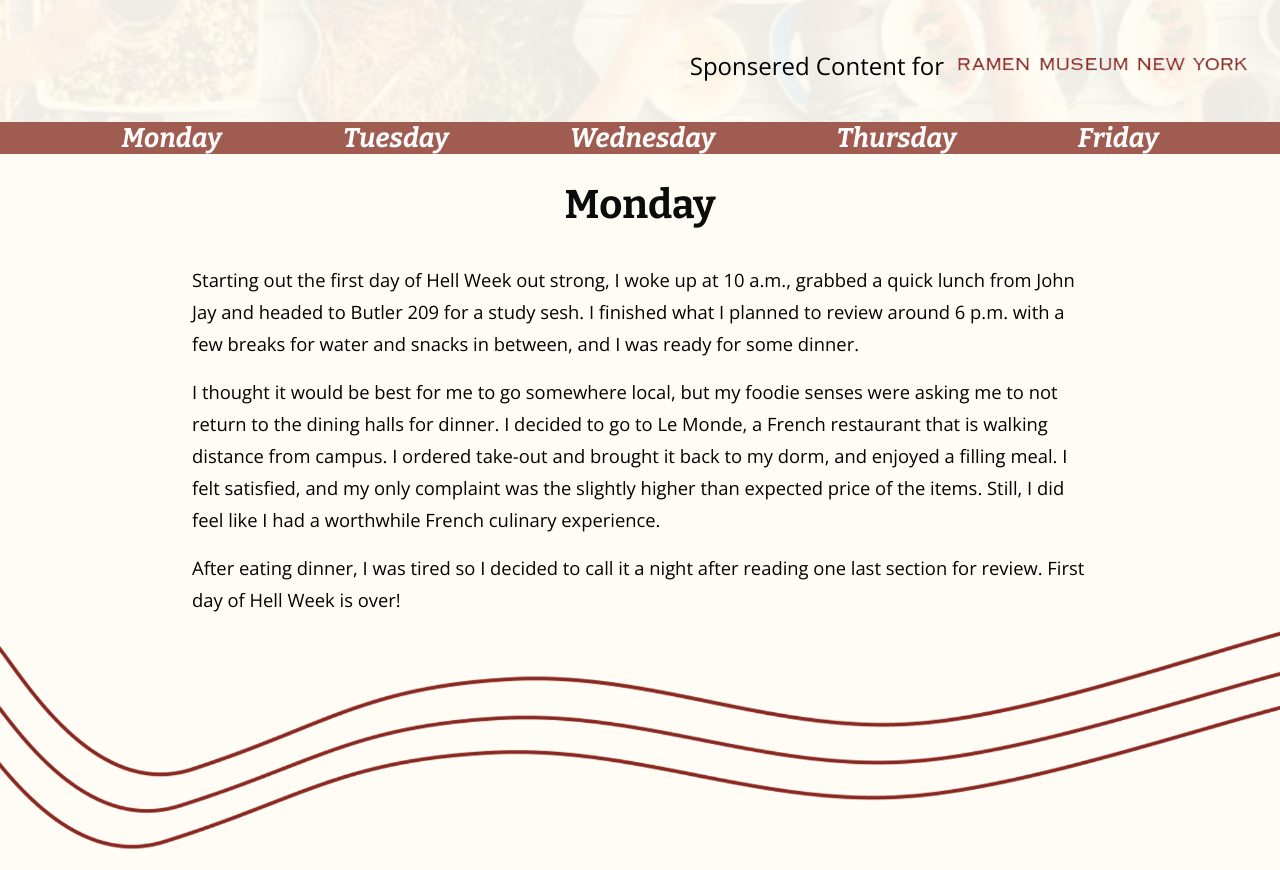
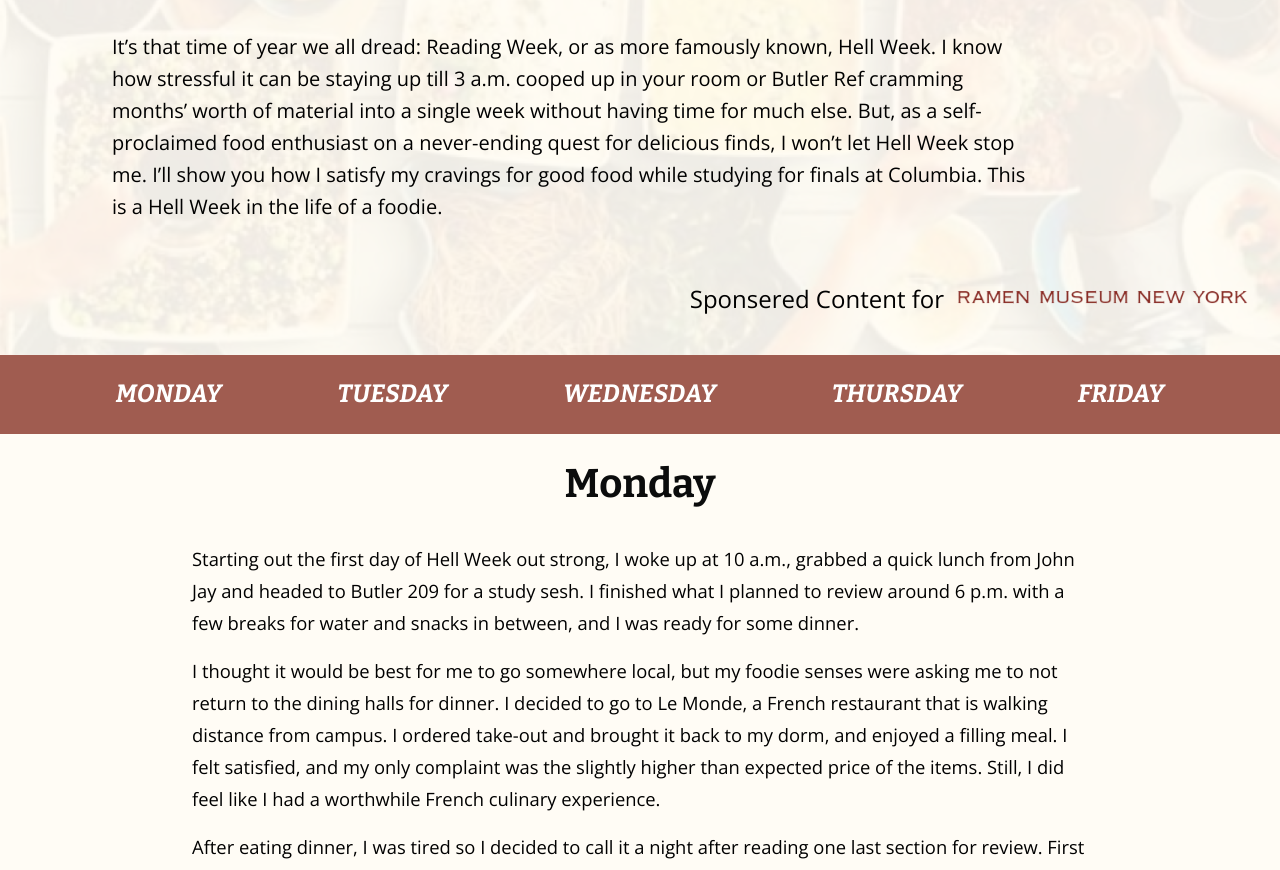
Before and after one commit to spectatorpublishing/ramen-museum, a React (Create React App) app: page / in a window 1280 px wide. Shown: the part 560-1430 px from the top of the page. Built offline with nearby package versions, Linux system fonts and the light colour scheme.

Commit message:
:grin: mobile responsive, working on dropdown

```diff
--- a/src/App.css
+++ b/src/App.css
@@ -1,4 +1,4 @@
-.weekday {
+/* .weekday {
 	display: flex;
 	text-align: center;
 	flex-direction: row;
@@ -11,16 +11,16 @@
 #nav a {
 	text-decoration: none;
 	color: #fbfbfb;
-	font-weight: 500;
+	font-weight: 200;
 	font-style: italic;
-	line-height: 32.4px;
-	font-size: 27px;
+	line-height: 79px;
+	font-size: 25px;
 }
 
 #nav .active {
 	color: white;
 	font-weight: 700;
-	line-height: 36px;
+	line-height: 79px;
 	font-size: 30px;
 	font-style: normal;
 }
@@ -29,4 +29,31 @@
 	position: -webkit-sticky;
 	position: sticky;
 	top: 0;
-}
+} */
+
+.menu {
+	border-radius: 8px;
+	position: absolute;
+	top: 60px;
+	right: 0;
+	width: 300px;
+	box-shadow: 0 1px 8px rgba(0, 0, 0, 0.3);
+	opacity: 0;
+	visibility: hidden;
+	transform: translateY(-20px);
+	transition: opacity 0.4s ease, transform 0.4s ease, visibility 0.4s;
+  }
+
+  .menu.active {
+	opacity: 1;;
+	visibility: visible;
+	transform: translateY(0);
+  }
+
+
+  .menu-container {
+	@media only screen and (min-width: 425px){
+	position: relative;
+	}
+	display: no;
+  }
--- a/src/App.js
+++ b/src/App.js
@@ -7,9 +7,12 @@ import Tuesday from './sections/Tuesday'
 import Wednesday from './sections/Wednesday'
 import Thursday from './sections/Thursday'
 import Friday from './sections/Friday'
-import Nav from './components/Nav'
 import {useState} from 'react'
 import styled from 'styled-components'
+import Monav from './sections/Monav';
+import Webnav from './sections/Webnav';
+import $ from 'jquery';
+
 
 const DesktopNav=styled.div`
   @media only screen and (max-width: 425px) {
@@ -28,10 +31,17 @@ function App() {
     window.location.replace(hash)
   }
 
+  var items = $("a");
+
+  items.on("click",function(){
+    items.removeClass("active");
+    $(this).toggleClass("active");
+  });
+
   return (
       <div>
-        <Home />
-        <div id="nav"><Nav /></div>
+        <Home/>
+        <Webnav />
         <Monday current={current} />
         <Tuesday current={current} />
         <Wednesday current={current} />
--- a/src/components/Nav.jsx
+++ /dev/null
@@ -1,37 +0,0 @@
-import $ from 'jquery';
-import '../App.css'
-
-function Nav() {
-
-    //creates object of all elements with <a> tag
-    var items = $("a");
-
-    //onclick function that removes the active class from all previous
-    //<a> elements and   adds it back to elemtn that was clicked
-
-    items.on("click",function(){
-        items.removeClass("active");
-        $(this).toggleClass("active");
-    });
-
-
-    return(
-
-        <div className="weekday">
-
-        <a href="#Monday">Monday</a>
-
-        <a href="#Tuesday">Tuesday</a>
-
-        <a href="#Wednesday">Wednesday</a>
-
-        <a href="#Thursday">Thursday</a>
-
-        <a href="#Friday">Friday</a>
-
-        </div>
-    )
-
-}
-
-export default Nav
--- /dev/null
+++ b/src/sections/Dropdown.js
@@ -0,0 +1,26 @@
+import React from 'react';
+import styled from 'styled-components';
+import {useState, useRef} from 'react'
+import Monav from './Monav';
+
+
+const Dropdown = () => {
+    const dropdownRef = useRef(null);
+    const [isActive, setIsActive] = useState(false);
+    const onClick = () => setIsActive(!isActive);
+
+    return (
+        <div className="menu-container">
+            <button onClick={onClick}>
+                <img src="https://steamcdn-a.akamaihd.net/steamcommunity/public/images/avatars/df/df7789f313571604c0e4fb82154f7ee93d9989c6.jpg" alt="User avatar" />
+            </button>
+            <nav ref={dropdownRef} className={`menu ${isActive ? 'active' : 'inactive'}`}>
+                <div>
+                    <Monav/>
+                </div>
+            </nav>
+        </div>
+    );
+};
+
+export default Dropdown
--- a/src/sections/Home.js
+++ b/src/sections/Home.js
@@ -9,6 +9,7 @@ import foodBackgroundMobile from '../images/top_background_mobile.png'
 import vectorMobile from '../images/top_overlay_mobile.png'
 
 import { device } from '../device';
+import Dropdown from './Dropdown';
 
 const Wrapper1 = styled.div`
     background-image: url(${foodBackgroundMobile});
@@ -287,6 +288,8 @@ const Home = () => (
                     <a href="https://www.columbiaspectator.com/sponsored-content/" target="_blank" rel="noreferrer">
                         <SBSLogoImg src="https://s3-alpha-sig.figma.com/img/bc56/e07b/f46e166c7aeb0aa87b7e4c776ee1bad9?Expires=1623628800&Signature=EbYyp-bniIGZfV9KGJPhKqXlLeciNVtyVY2vVGMNwbKo8Qwsfsei2hn1tqk40HEFg5A3S5s5-xVSbCPVJCdrDqnE3t6Lz2L5Pa5RBlAjSP5TfWZtFpJLZJrN4RtS1UKhlppgu93Qcs~ouPQqBwyJGPhwpRvPBfrUV4MSXQ4S0DUjsd~dqH~Ftu0~EGPuOEn7R~QUvz-pOyzfi~jfam61KoT~OznLSgUzTfOoa46pA2stB9pHvCg1c6AdsBBxlpOF2Bvf1LQTlwCgyf5YW8HGOlllsHAMmUk1QyGWUeiP0MRMkUqEdyyuwYixm9qkYRVUmdUl6RD6TlWrQ1Rl8Cj5Zg__&Key-Pair-Id=APKAINTVSUGEWH5XD5UA" alt="Spectator Brand Studios Logo" />
                     </a>
+
+                    <Dropdown/>
                 </SBSLogo>
 
 
--- /dev/null
+++ b/src/sections/Monav.js
@@ -0,0 +1,54 @@
+import React from 'react';
+import styled from 'styled-components';
+
+
+
+const Navdiv = styled.div`
+
+    @media only screen and (max-width: 425px){
+        display: flex;
+        flex-direction: column;
+        text-align: center;
+        line-height: 226%
+    }
+
+    display: none;
+
+    a{
+        font-family: Bitter;
+        font-size: 18px;
+        color: #872720;
+        text-decoration: none;
+
+        &.active{
+            background #F6D1BD;;
+        }
+    }
+
+
+`
+
+
+
+
+const Monav = ({current}) => (
+
+
+
+        <Navdiv id>
+
+            <a>HOME</a>
+            <a href= "#Monday">MONDAY</a>
+            <a href= "#Tuesday">TUESDAY</a>
+            <a href= "#Wednesday">WEDNESDAY</a>
+            <a href= "#Thursday">THURSDAY</a>
+            <a href= "#Friday">FRIDAY</a>
+
+
+        </Navdiv>
+
+
+
+);
+
+export default Monav;
--- /dev/null
+++ b/src/sections/Webnav.js
@@ -0,0 +1,59 @@
+import React from 'react';
+import styled from 'styled-components';
+
+
+
+const Webdiv = styled.div`
+
+    @media only screen and (min-width: 425px){
+        display: flex;
+        flex-direction: row;
+        text-align: center;
+        justify-content: space-evenly;
+        line-height: 226%;
+        background: #a05c50;
+        line-height: 79px;
+        position: -webkit-sticky;
+        position: sticky;
+        top: 0;
+    }
+
+    a{
+        font-family: Bitter;
+        font-size: 25px;
+        font-weight: 500;
+        font-style: italic;
+        color: white;
+        text-decoration: none;
+
+        &.active{
+            font-weight: 700;
+            font-size: 30px;
+            font-style: normal;
+        }
+    }
+
+
+`
+
+const Webnav = () => (
+
+
+
+        <Webdiv>
+
+
+            <a href= "#Monday">MONDAY</a>
+            <a href= "#Tuesday">TUESDAY</a>
+            <a href= "#Wednesday">WEDNESDAY</a>
+            <a href= "#Thursday">THURSDAY</a>
+            <a href= "#Friday">FRIDAY</a>
+
+
+        </Webdiv>
+
+
+
+);
+
+export default Webnav;
```
